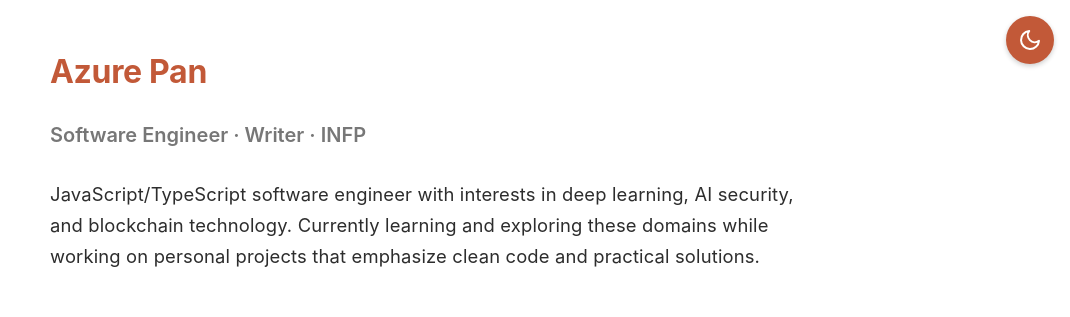
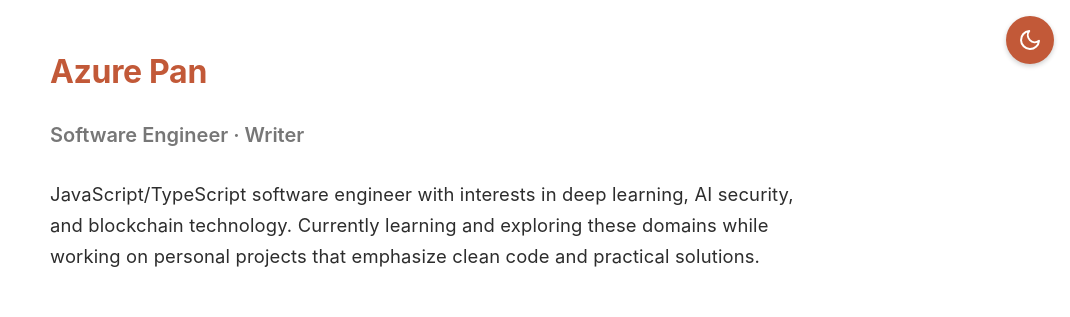
Before and after one commit to azurepwq/azurepwq, a Jekyll site: the page built from index.md, in a window 1280 px wide. Shown: the top 317 px of the page, without its empty margins (210-1280 px from the left). Built offline with Jekyll 4.4.1, drawn with Linux system fonts in a browser that asks for light colours; some web fonts are replaced.

Commit message:
Sync README.md to index.md [auto]

```diff
--- a/index.md
+++ b/index.md
@@ -5,7 +5,7 @@ title: azurepwq
 
 # Azure Pan
 
-### Software Engineer · Writer · INFP
+### Software Engineer · Writer
 
 JavaScript/TypeScript software engineer with interests in deep learning, AI security, and blockchain technology. Currently learning and exploring these domains while working on personal projects that emphasize clean code and practical solutions.
 
```
